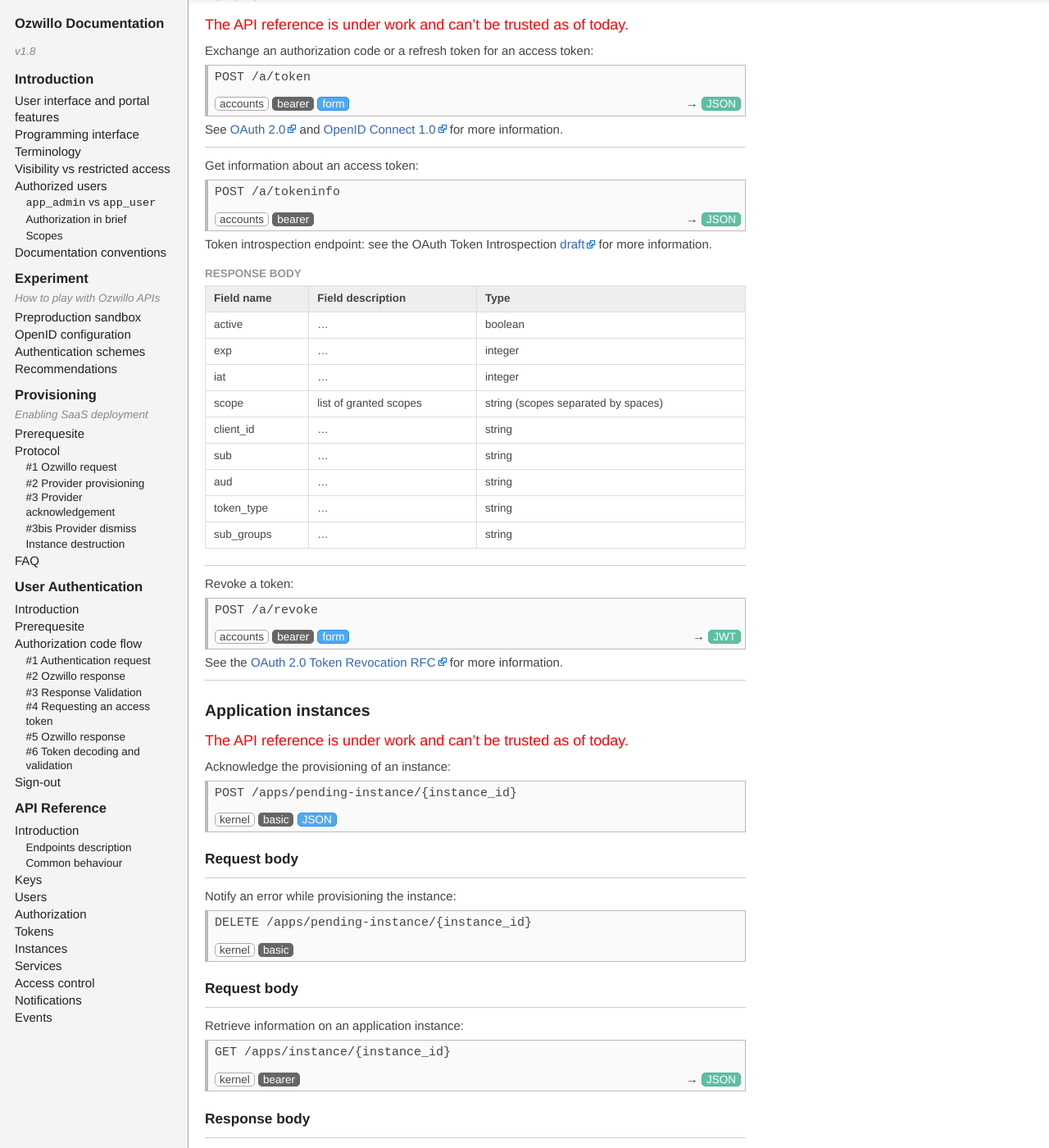
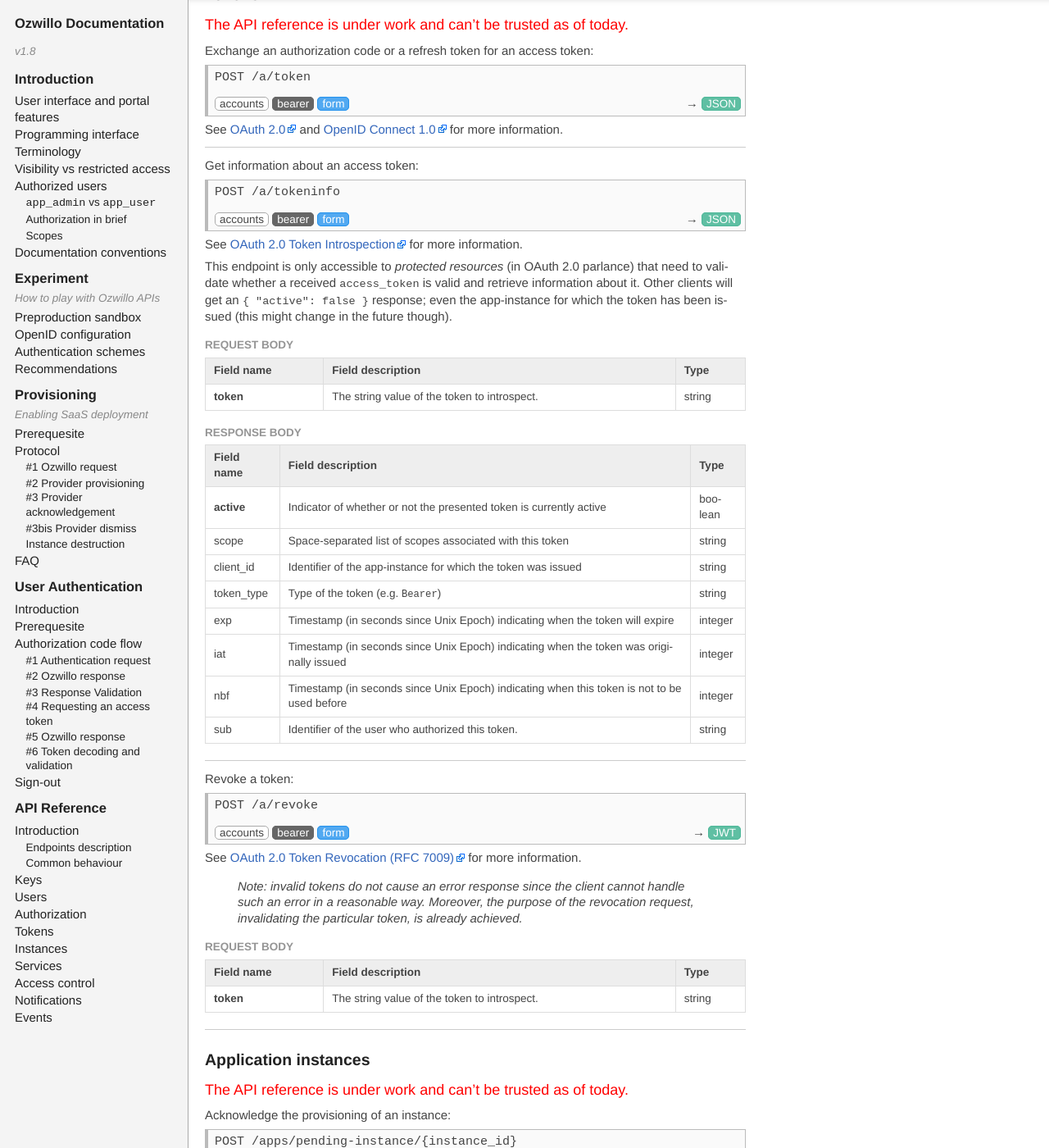
Before and after one commit to ozwillo/ozwillo-doc, a Jekyll site: the page built from index.html, in a window 1280 px wide and 1400 px high, scrolled down 24492 px. Shown: the whole window at 82% size. Built offline with Jekyll 4.4.1, drawn with Linux system fonts in a browser that asks for light colours; nearby versions of some CDN libraries; library files that are not in the unit come from our copies.

Commit message:
Introspection and revocation endpoints

```diff
--- a/_includes/5-api-reference.md
+++ b/_includes/5-api-reference.md
@@ -231,6 +231,7 @@
 		<div class="api-request">
 			<span class="api-host">accounts</span>
 			<span class="api-auth">bearer</span>
+			<span class="api-input">form</span>
 		</div>
 		<div class="api-response">
 			<span class="api-output">JSON</span>
@@ -238,22 +239,32 @@
 	</div>
 </div>
 
-<p>Token introspection endpoint: see the OAuth Token Introspection <a href="https://tools.ietf.org/html/draft-richer-oauth-introspection" target="_blank">draft</a> for more information.</p>
+See <a href="https://tools.ietf.org/html/draft-richer-oauth-introspection" target="_blank">OAuth 2.0 Token Introspection</a> for more information.
+
+This endpoint is only accessible to _protected resources_ (in OAuth 2.0 parlance) that need to validate whether a received `access_token` is valid and retrieve information about it. Other clients will get an `{ "active": false }` response; even the app-instance for which the token has been issued (this might change in the future though).
+
+##### Request body
+
+| Field name | Field description | Type |
+| :-- | :-- | :-- |
+| **token** | The string value of the token to introspect. | string |
+{: .request}
 
 ##### Response body
 
 | Field name | Field description | Type |
 | :-- | :-- | :-- |
-| active | ... | boolean |
-| exp | ... | integer |
-| iat | ... | integer |
-| scope | list of granted scopes | string (scopes separated by spaces) |
-| client_id | ... | string |
-| sub | ... | string |
-| aud | ... | string |
-| token_type | ... | string |
-| sub_groups | ... | string |
+| **active** | Indicator of whether or not the presented token is currently active | boolean |
+| scope | Space-separated list of scopes associated with this token | string |
+| client_id | Identifier of the app-instance for which the token was issued | string |
+| token_type | Type of the token (e.g. `Bearer`) | string |
+| exp | Timestamp (in seconds since Unix Epoch) indicating when the token will expire | integer |
+| iat | Timestamp (in seconds since Unix Epoch) indicating when the token was originally issued | integer |
+| nbf | Timestamp (in seconds since Unix Epoch) indicating when this token is not to be used before | integer |
+| sub | Identifier of the user who authorized this token. | string |
 {: .request}
+
+{::comment}Document sub_groups once we have proper (and stable) support for user groups.{:/}
 
 <hr/>
 
@@ -273,7 +284,16 @@
 	</div>
 </div>
 
-See the <a href="https://tools.ietf.org/html/rfc7009" target="_blank">OAuth 2.0 Token Revocation RFC</a> for more information.
+See <a href="https://tools.ietf.org/html/rfc7009" target="_blank">OAuth 2.0 Token Revocation (RFC 7009)</a> for more information.
+
+> Note: invalid tokens do not cause an error response since the client cannot handle such an error in a reasonable way. Moreover, the purpose of the revocation request, invalidating the particular token, is already achieved.
+
+##### Request body
+
+| Field name | Field description | Type |
+| :-- | :-- | :-- |
+| **token** | The string value of the token to introspect. | string |
+{: .request}
 
 <hr/>
 
```
